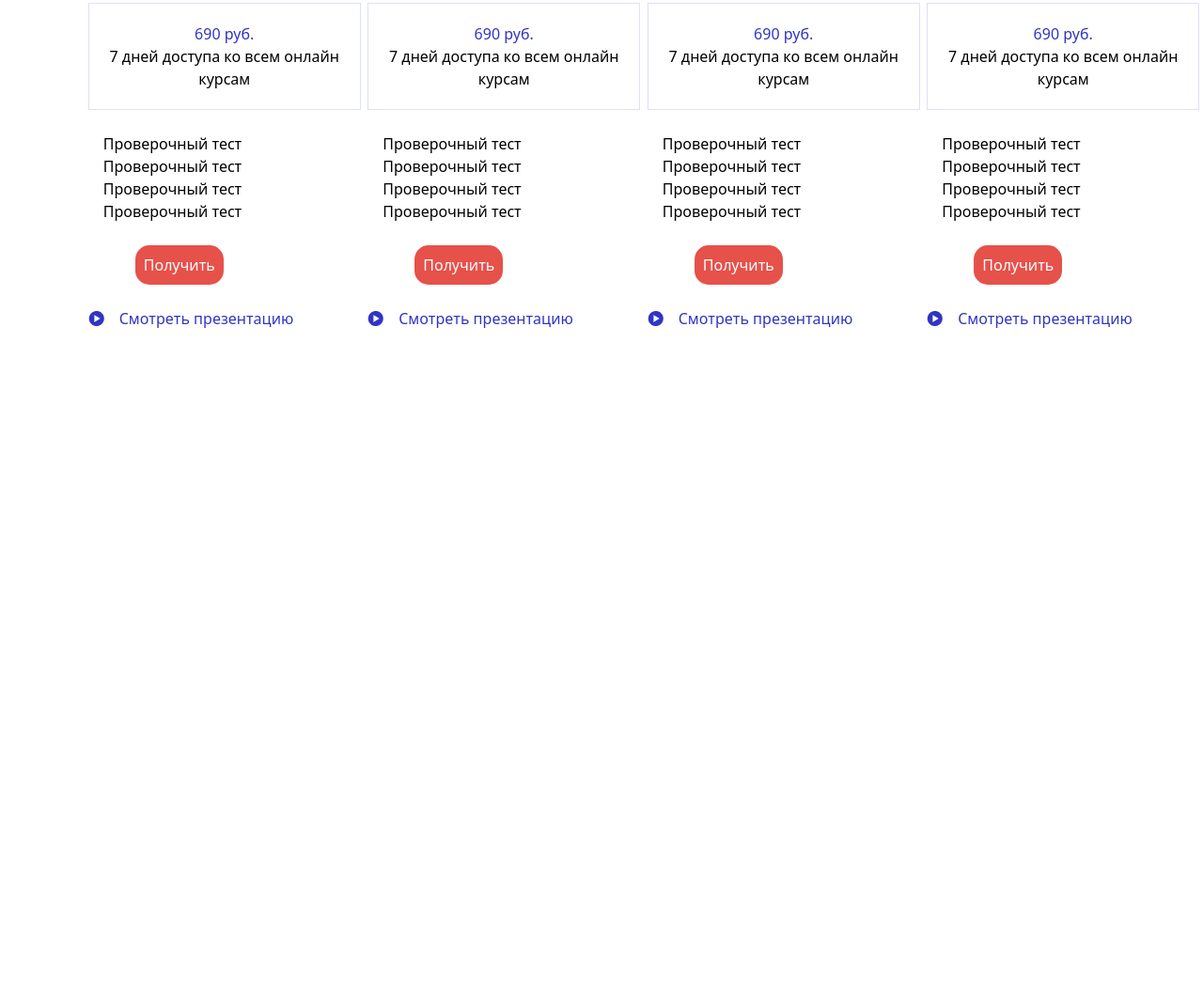
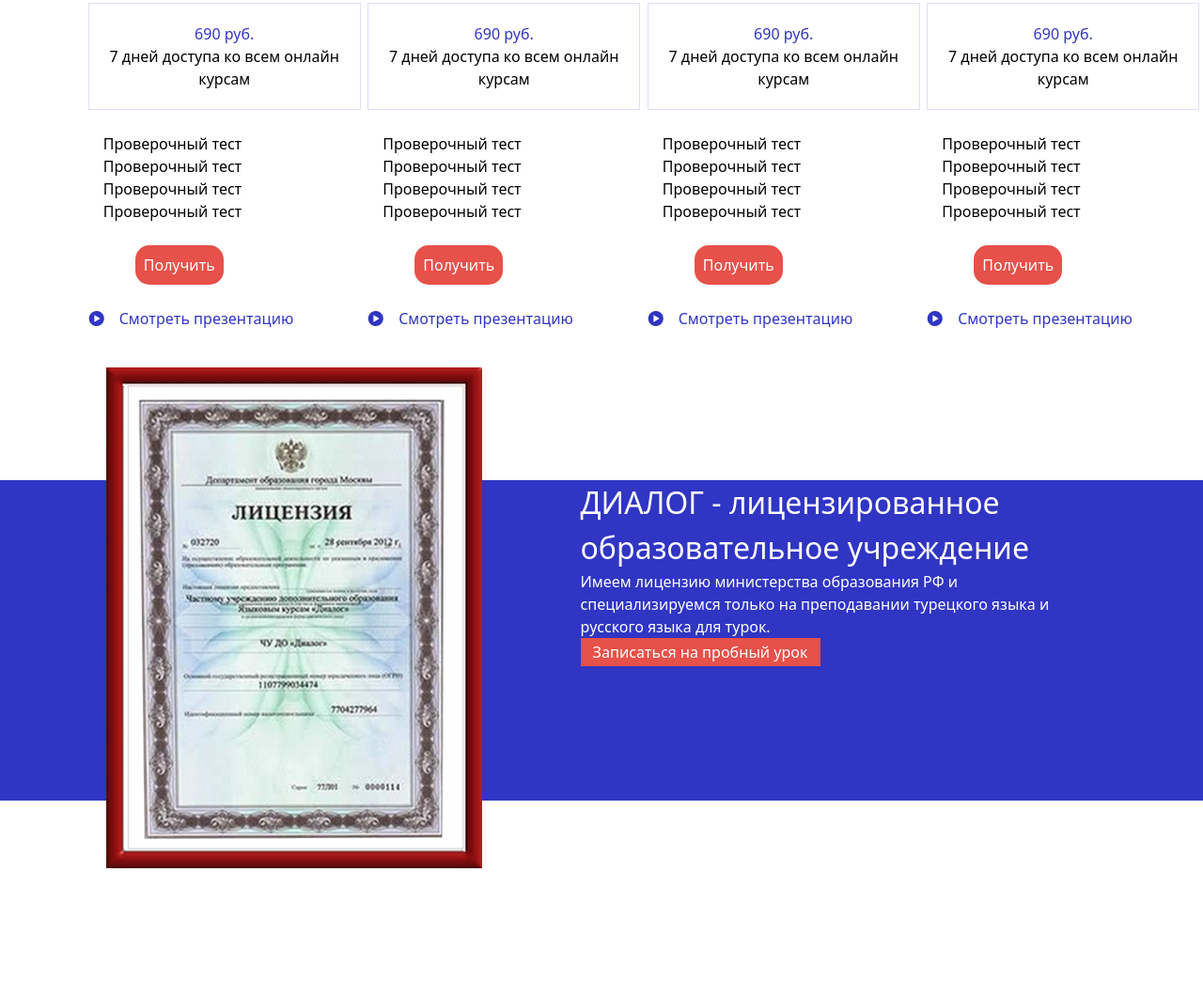
Before and after one commit to yosinalee/examin_2, a website: page src/index.html in a window 1280 px wide. Shown: the part 1625-2669 px from the top of the page at 94% size. Before the commit the page ends 1986 px from the top, so only its background shows below. Drawn offline with Linux system fonts and the light colour scheme.

Commit message:
sections4

```diff
--- a/src/index.html
+++ b/src/index.html
@@ -227,7 +227,19 @@
       </div>
     </div>
    </div>
+   <div class="bg-[#3035C3] md:h-[341px] h-[800px] mt-[150px] text-white">
+    <div class="md:flex block md:justify-around px-[60px] ">
+      <div>
+        <img src="./image 1 (1).png" class="relative bottom-[120px]">
+      </div>
+      <div>
+      <h1 class="text-[32px] w-[550px]">ДИАЛОГ - лицензированное образовательное учреждение</h1>
+      <p class="w-[550px]">Имеем лицензию министерства образования РФ и специализируемся только на преподавании турецкого языка и русского языка для турок.</p>
+       <button class="bg-[#E6514A] text-white w-[255px] p-[3px]">Записаться на пробный урок</button>
+    </div>
+    </div>
 
+   </div>
 
 
 
```
Also changed, not shown: src/image 1 (1).png (added), src/output.css.
